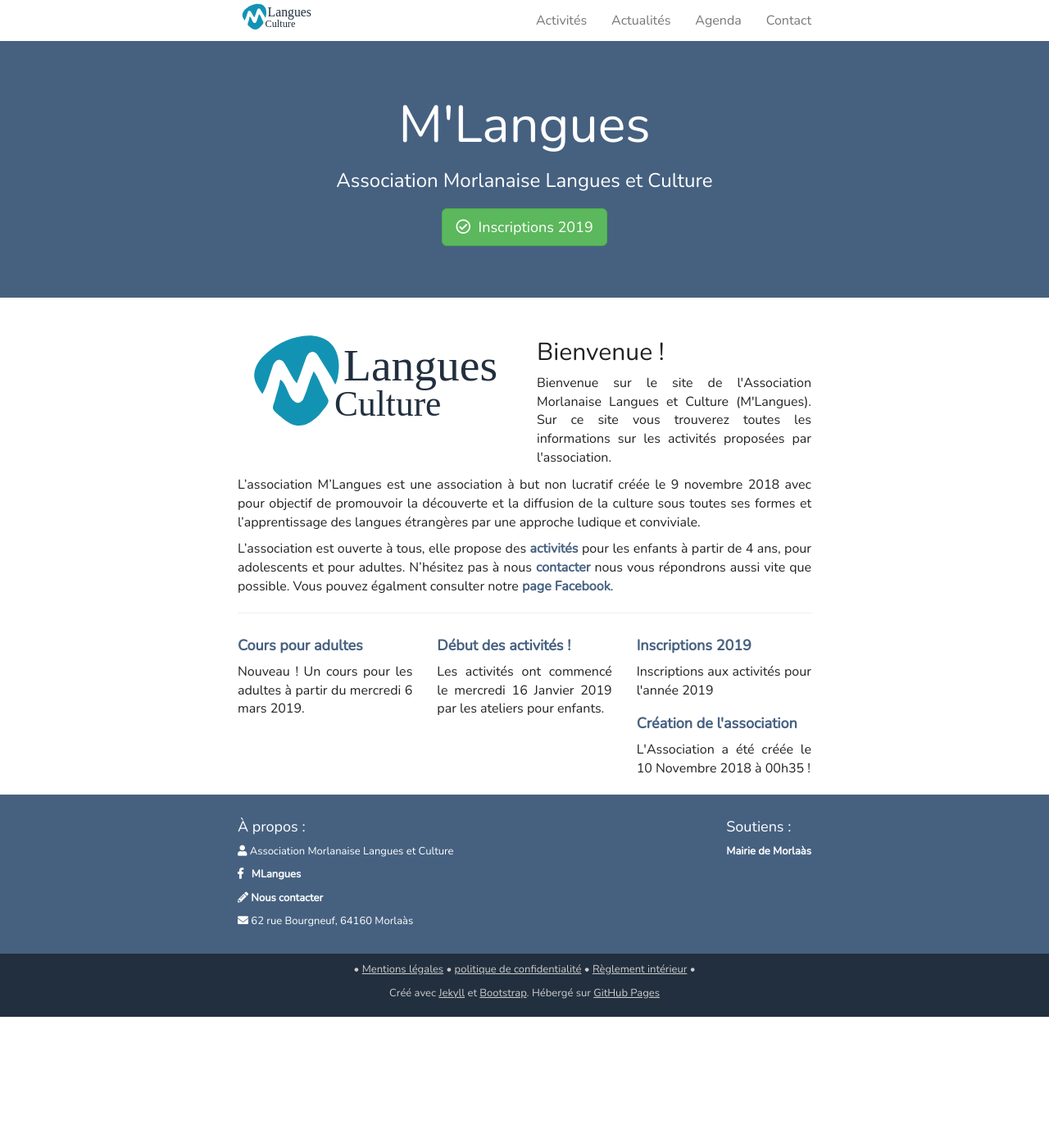
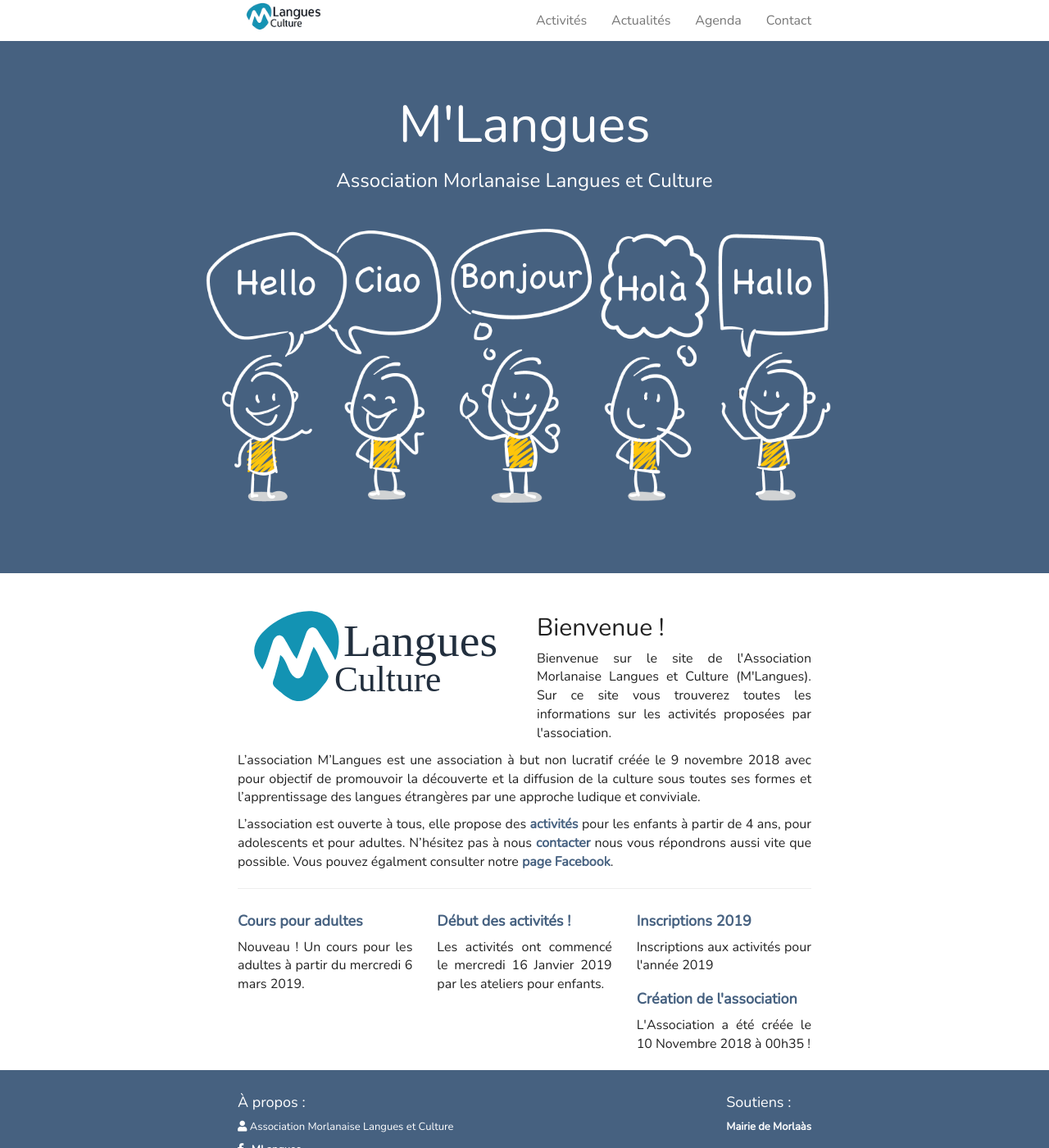
Before and after one commit to mlangues64/mlangues64.github.io, a Jekyll site: the page built from index.md, in a window 1280 px wide and 1400 px high. Shown: the whole window at 82% size. Built offline with Jekyll 4.4.1, drawn with Linux system fonts in a browser that asks for light colours; nearby versions of some CDN libraries.

Commit message:
nouvelle image pour la page d'accueil

```diff
--- a/_config.yml
+++ b/_config.yml
@@ -55,8 +55,9 @@ google_analytics: UA-129498792-1
 
 # Social links => SEO plugins
 github_username:  mlangues64
-logo: "/assets/img/logo_h.svg"
-navbar_logo: "/assets/img/logo_h.svg"
+logo: "/assets/img/logo_h.png"
+navbar_logo: "/assets/img/logo_navbar.png"
+jumbotron_image: "/assets/img/jumbotron.png"
 favicon: "/assets/favicon/favicon.ico"
 facebook_username: MLangues
 facebook:
--- a/_includes/jumbotron.html
+++ b/_includes/jumbotron.html
@@ -5,11 +5,15 @@
     <h3>{{ site.home_subtitle | site.description | default: site.github.project_tagline }}</h3>
     <!-- <p><a class="btn btn-primary btn-lg" href="#" role="button">Learn more &raquo;</a></p> -->
 
-    <p>
+    {%- if site.jumbotron_image -%}
+      <img src="{{ site.jumbotron_image }}" alt="image association" />
+    {%- endif -%}
+
+    <!-- <p>
         <a href="{{ site.baseurl }}{% post_url 2018-11-10-inscription2019 %}" role="button" class="btn btn-lg btn-success" aria-label="Remove">
             <span class="far fa-check-circle" aria-hidden="true"></span>
             &nbsp;Inscriptions 2019
         </a>
-    </p>
+    </p> -->
   </div>
 </div>
--- a/_sass/layout.scss
+++ b/_sass/layout.scss
@@ -52,8 +52,14 @@ body {
 
 .jumbotron {
     text-align: center;
+    min-height: 300px;
     background-color: $main_color;
     color: #FFF;
+}
+
+.jumbotron img {
+    max-width: 80%;
+    height: auto;
 }
 
 .jumbotron p {
```
Also changed, not shown: assets/img/jumbotron.png (added), assets/img/logo_navbar.png (added), 1 other file.
